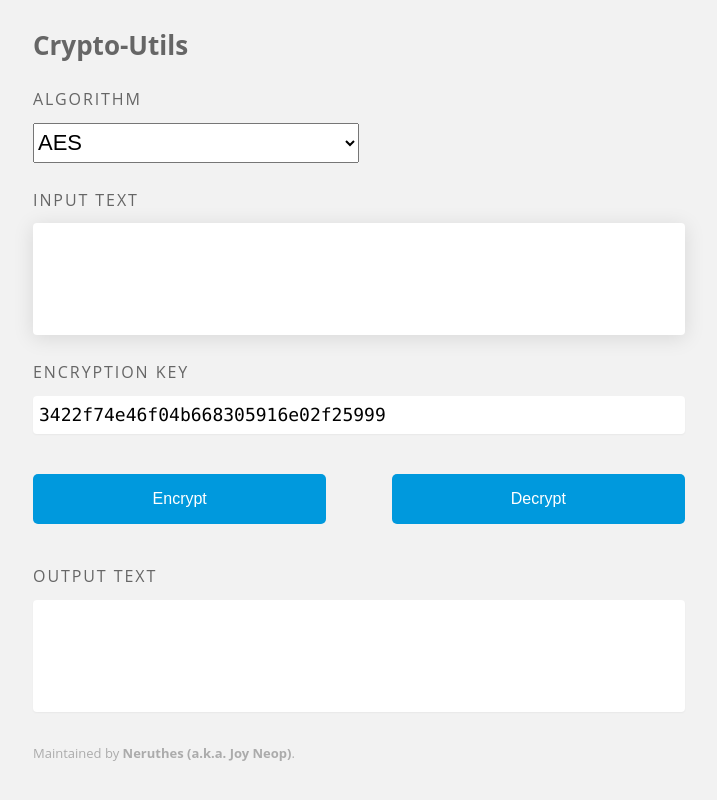
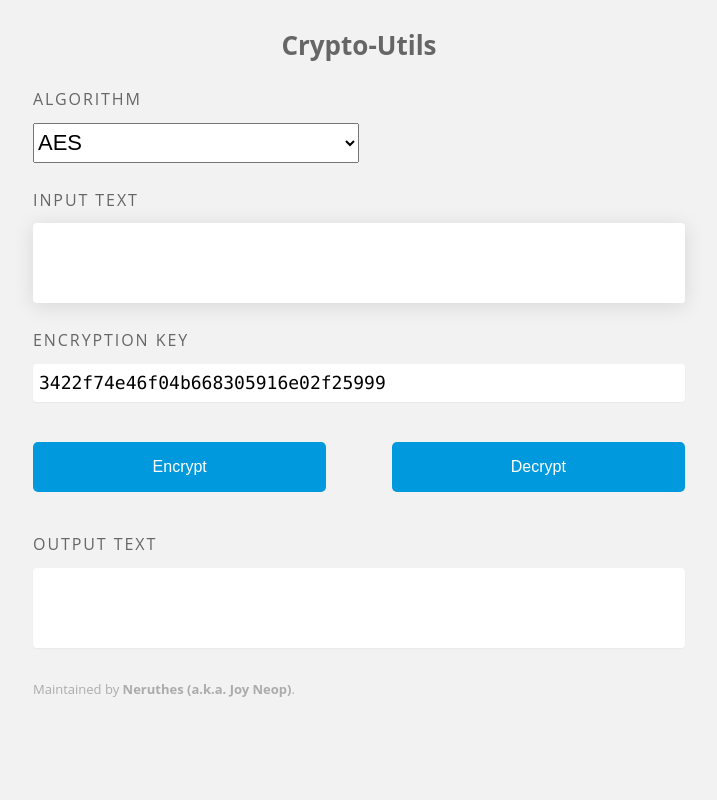
Before and after one commit to neruthes/crypto-utils, a plain HTML site: page index.html in a window 1280 px wide. Shown: the whole page, without its empty margins (281-998 px from the left). Drawn offline with Linux system fonts and the light colour scheme; a web font is replaced by a local one.

Commit message:
minor adjust

```diff
--- a/index.html
+++ b/index.html
@@ -57,6 +57,7 @@
 	}
 	h1 {
 		font-size: 26px;
+		text-align: center;
 		/*letter-spacing: 0.02rem;*/
 		/*height: 0px;*/
 		margin: 1.6rem 0 0.4rem;
@@ -101,11 +102,11 @@
 	input[type="number"] {
 	}
 	textarea {
-		height: 14vh;
+		height: 10vh;
 	}
 	@media screen and (max-height: 500px) {
 		textarea {
-			height: 6rem;
+			height: 4rem;
 		}
 	}
 	#userOptions-container {
```
